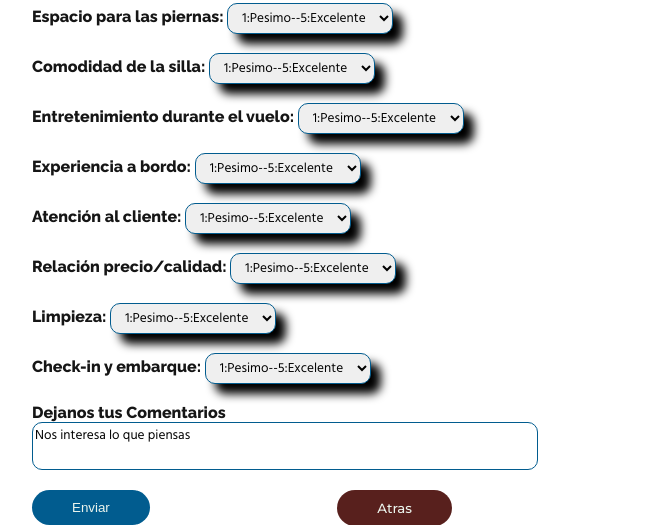
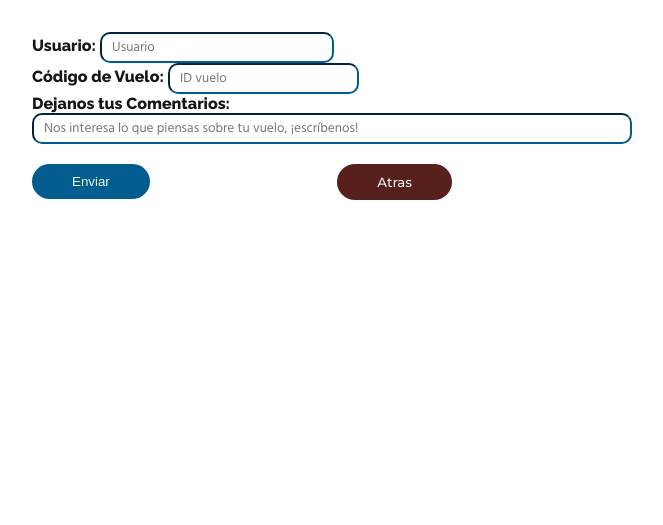
Before and after one commit to SantiagoCh010/Grupo20_Equipo2, a Flask app: page /Comentarios/ in a window 1280 px wide. Shown: the part 74-599 px from the top of the page, without its empty margins (372-1035 px from the left). Run offline with Flask 2, Linux system fonts and the light colour scheme; some libraries are stand-ins or nearby versions.

Commit message:
Adaptar la clase de comentarios para que sea acorde a la base de datos

```diff
--- a/templates/ComentarioVuelos.html
+++ b/templates/ComentarioVuelos.html
@@ -23,6 +23,37 @@
         </nav>
     </header>
 
+    <form class="Comentarios" method="POST" action="{{ url_for('Comentarios') }}">
+        <div class="form">
+
+            <span class="warning" id="e-Warning"></span>
+            <br>
+            <label class="registrar b">
+                <span class="titulo">Usuario:</span>
+                <input type="text" placeholder="Usuario" name="usuarioID" id="usuarioID"
+                    onfocus="mostrarReq('uReq','Coloca tu usuario');"
+                    onblur="mostrarReq('uReq', '')">
+            </label>
+
+            <label class="crear b">
+                <span class="titulo">Código de Vuelo:</span>
+                <input type="text" name="vuelo" placeholder="ID vuelo">
+            </label>
+            <span class="warning" name="vWarning"></span>
+
+            <label class="titulo">Dejanos tus Comentarios:</label>
+
+               <input type="textarea" name="comentario"id="comentario" placeholder="Nos interesa lo que piensas sobre tu vuelo, ¡escríbenos!">
+        </div>
+        <div class="buttons">
+            <button class="bEnviar" type="submit">Enviar</button>
+            <button class="bAtras">
+                <a href="/HomeUser" class="bLink">Atras</a>
+            </button>
+        </div>
+    </form>
+
+    <!-- Dejo esta parte comentada porque ya no la vamos a usar, no es acorde a la base de datos y es más facil cambiar el html
     <main>
         <form class="Comentarios" method="GET" action="">
             <div class="form">
@@ -127,7 +158,7 @@
                 </button>
             </div>
         </form>
-    </main>
+    </main>-->
 
 </body>
 </html>
```
